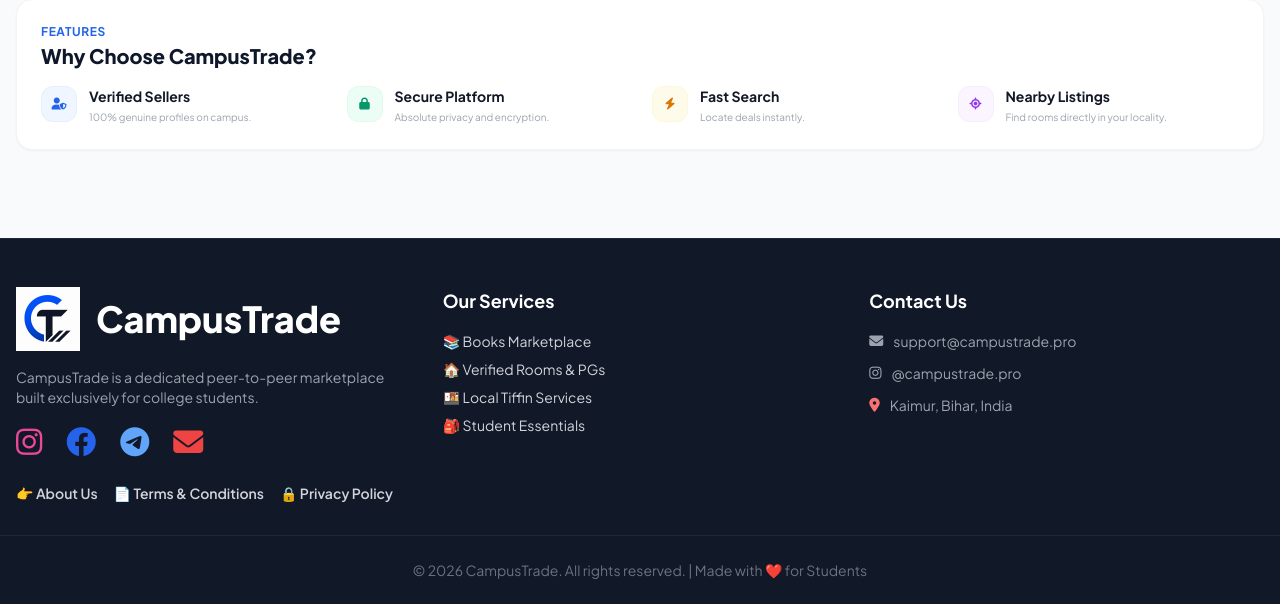
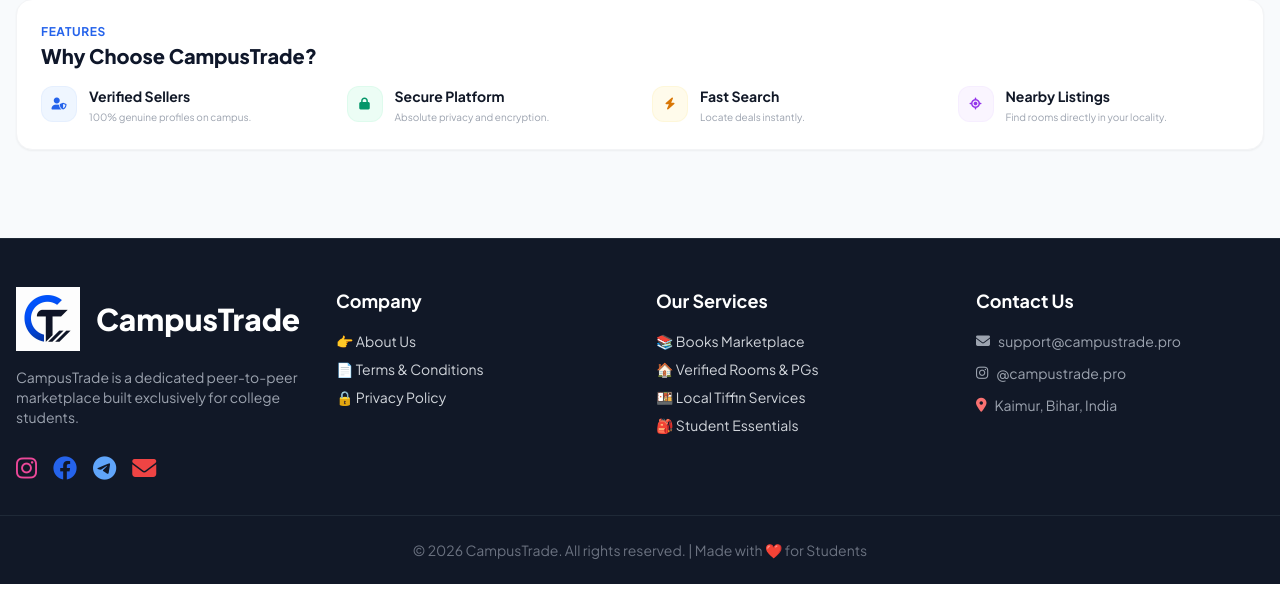
Before and after one commit to priyanshu1815/CampusTrade, a Flask app: page / in a window 1280 px wide. Shown: the part 657-1261 px from the top of the page. Run offline with Flask 3, Linux system fonts and the light colour scheme; data that the repository does not hold is empty; some libraries are stand-ins or nearby versions.

Commit message:
Update footer with logo and add favicon

```diff
--- a/templates/index.html
+++ b/templates/index.html
@@ -253,41 +253,41 @@
 </script>
 
 <footer class="bg-gray-900 text-gray-300 pt-12 pb-6 mt-16 border-t border-gray-800">
-    <div class="max-w-7xl mx-auto px-4 grid grid-cols-1 md:grid-cols-3 gap-8">
+    <div class="max-w-7xl mx-auto px-4 grid grid-cols-1 md:grid-cols-4 gap-8">
 
-        <!-- Column 1: Logo, Name & Links -->
+        <!-- Column 1: Logo, Name & Description -->
         <div>
-            <!-- Logo aur Name ek baar -->
             <div class="flex items-center gap-4 mb-4">
                 <img src="/static/logo.png" alt="Logo" class="h-16 w-16">
-                <h3 class="text-white text-4xl font-extrabold">CampusTrade</h3>
+                <h3 class="text-white text-3xl font-extrabold">CampusTrade</h3>
             </div>
-
-            <p class="text-gray-400 text-sm mb-4">
+            <p class="text-gray-400 text-sm mb-6">
                 CampusTrade is a dedicated peer-to-peer marketplace built exclusively for college students.
             </p>
-
             <!-- Social Icons -->
-            <div class="flex gap-6 mb-6">
+            <div class="flex gap-4">
                 <a href="https://www.instagram.com/campustrade.pro" target="_blank"
-                    class="text-pink-500 text-3xl hover:text-white"><i class="fa-brands fa-instagram"></i></a>
+                    class="text-pink-500 text-2xl hover:text-white"><i class="fa-brands fa-instagram"></i></a>
                 <a href="https://www.facebook.com/share/1JPYraYjwj/" target="_blank"
-                    class="text-blue-600 text-3xl hover:text-white"><i class="fa-brands fa-facebook"></i></a>
-                <a href="https://t.me/campustrade" target="_blank" class="text-blue-400 text-3xl hover:text-white"><i
+                    class="text-blue-600 text-2xl hover:text-white"><i class="fa-brands fa-facebook"></i></a>
+                <a href="https://t.me/campustrade" target="_blank" class="text-blue-400 text-2xl hover:text-white"><i
                         class="fa-brands fa-telegram"></i></a>
-                <a href="mailto:support@campustrade.pro" class="text-red-500 text-3xl hover:text-white"><i
+                <a href="mailto:support@campustrade.pro" class="text-red-500 text-2xl hover:text-white"><i
                         class="fa-solid fa-envelope"></i></a>
-            </div>
-
-            <!-- Links ab bagal mein aayenge -->
-            <div class="flex flex-wrap gap-4 text-sm font-semibold">
-                <a href="/about" class="hover:text-indigo-400 transition-colors">👉 About Us</a>
-                <a href="/terms" class="hover:text-indigo-400 transition-colors">📄 Terms & Conditions</a>
-                <a href="/privacy" class="hover:text-indigo-400 transition-colors">🔒 Privacy Policy</a>
             </div>
         </div>
 
-        <!-- Column 2: Our Services -->
+        <!-- Column 2: About (Ab ye vertical ho gaya) -->
+        <div>
+            <h3 class="text-white text-lg font-bold mb-4">Company</h3>
+            <ul class="space-y-2 text-sm">
+                <li><a href="/about" class="hover:text-indigo-400">👉 About Us</a></li>
+                <li><a href="/terms" class="hover:text-indigo-400">📄 Terms & Conditions</a></li>
+                <li><a href="/privacy" class="hover:text-indigo-400">🔒 Privacy Policy</a></li>
+            </ul>
+        </div>
+
+        <!-- Column 3: Our Services -->
         <div>
             <h3 class="text-white text-lg font-bold mb-4">Our Services</h3>
             <ul class="space-y-2 text-sm">
@@ -298,22 +298,14 @@
             </ul>
         </div>
 
-        <!-- Column 3: Contact Us -->
+        <!-- Column 4: Contact Us -->
         <div>
             <h3 class="text-white text-lg font-bold mb-4">Contact Us</h3>
             <ul class="space-y-3 text-sm text-gray-400">
-                <li class="flex items-center gap-2.5">
-                    <i class="fa-solid fa-envelope"></i>
-                    <a href="mailto:support@campustrade.pro">support@campustrade.pro</a>
-                </li>
-                <li class="flex items-center gap-2.5">
-                    <i class="fa-brands fa-instagram"></i>
-                    <a href="https://instagram.com/campustrade.pro" target="_blank">@campustrade.pro</a>
-                </li>
-                <li class="flex items-center gap-2.5">
-                    <i class="fa-solid fa-location-dot text-red-400"></i>
-                    <span>Kaimur, Bihar, India</span>
-                </li>
+                <li class="flex items-center gap-2"><i class="fa-solid fa-envelope"></i> support@campustrade.pro</li>
+                <li class="flex items-center gap-2"><i class="fa-brands fa-instagram"></i> @campustrade.pro</li>
+                <li class="flex items-center gap-2"><i class="fa-solid fa-location-dot text-red-400"></i> Kaimur, Bihar,
+                    India</li>
             </ul>
         </div>
     </div>
```
